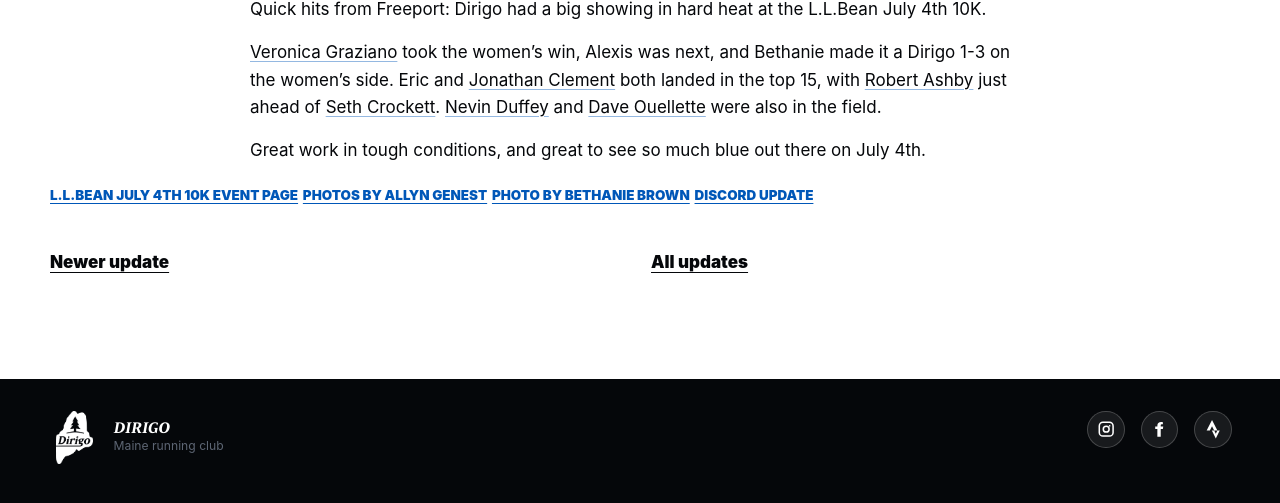
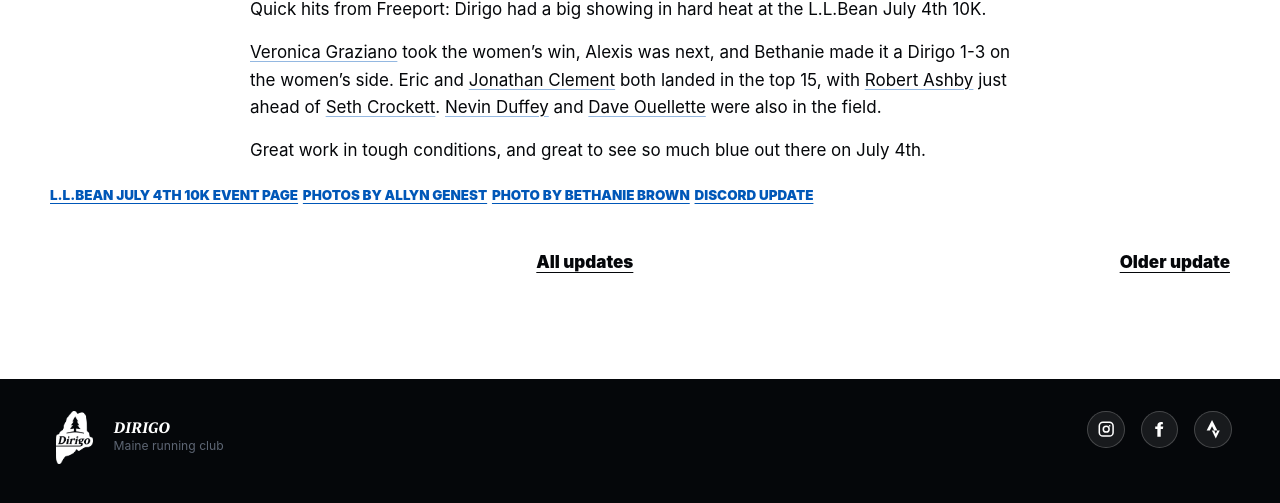
Before and after one commit to dirigorc/dirigorc, a Jekyll site: the page built from _posts/2026-07-04-llbean-july-4-10k-results.md, in a window 1280 px wide and 900 px high, scrolled down 2105 px, cut to the strip 395-898 px from the top of the window. Built offline with Jekyll 4.4.1, drawn with Linux system fonts in a browser that asks for light colours.

Commit message:
prev/next swap!

```diff
--- a/_layouts/update.html
+++ b/_layouts/update.html
@@ -76,14 +76,14 @@
             {% endif %}
 
             <nav class="pagination-nav" aria-label="Update navigation">
-                {% if page.previous %}
-                <a class="text-link" href="{{ page.previous.url | relative_url }}">Newer update</a>
+                {% if page.next %}
+                <a class="text-link" href="{{ page.next.url | relative_url }}">Newer update</a>
                 {% else %}
                 <span></span>
                 {% endif %}
                 <a class="text-link" href="{{ '/updates/' | relative_url }}">All updates</a>
-                {% if page.next %}
-                <a class="text-link" href="{{ page.next.url | relative_url }}">Older update</a>
+                {% if page.previous %}
+                <a class="text-link" href="{{ page.previous.url | relative_url }}">Older update</a>
                 {% else %}
                 <span></span>
                 {% endif %}
```
